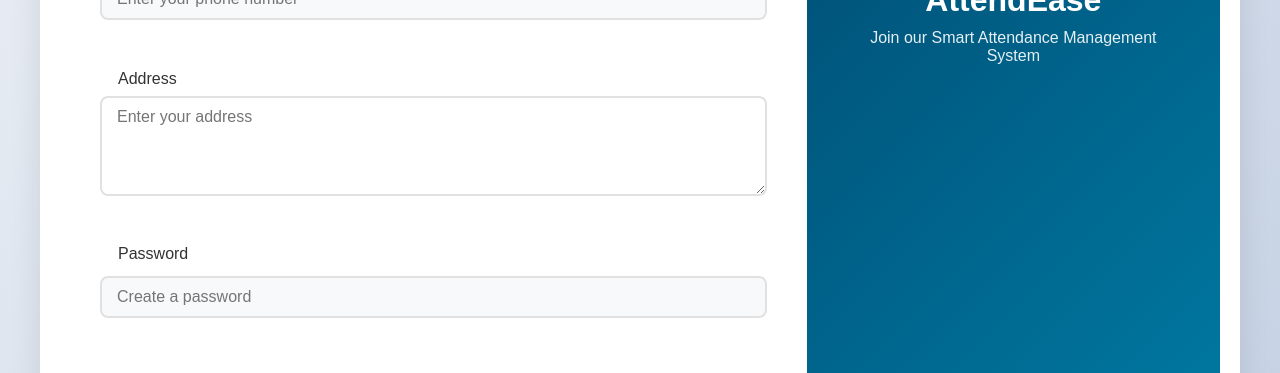
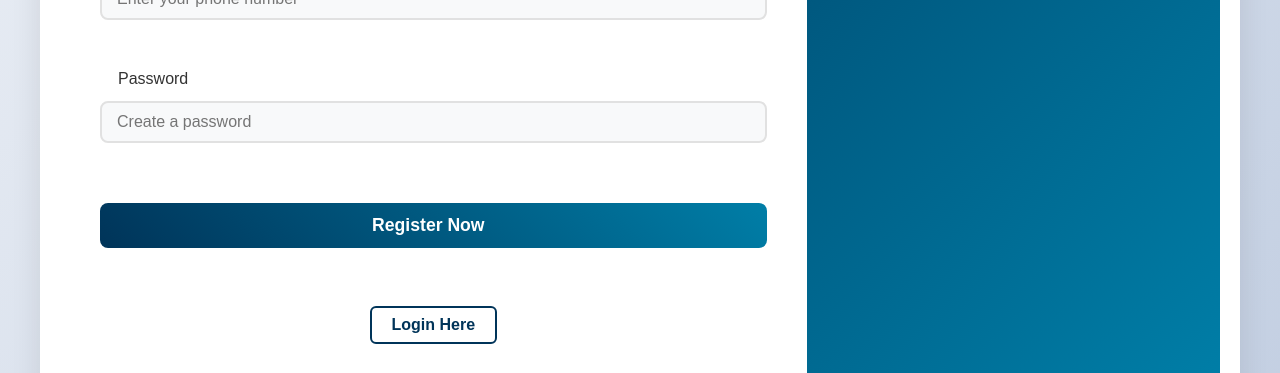
Before and after one commit to DevMinipara/Attendence_system, a React (Vite) app: page /register in a window 1280 px wide. Shown: the part 811-1184 px from the top of the page. Built offline with nearby package versions, Linux system fonts and the light colour scheme.

Commit message:
Student Dashboard & faculty Dashboard

```diff
--- a/src/pages/Faculty/FacultyDashboard.jsx
+++ b/src/pages/Faculty/FacultyDashboard.jsx
@@ -85,7 +85,7 @@
       {/* Main Content */}
       <div className="dashboard-content">
         <div className="welcome-section">
-          <h1>Welcome, {facultyName}!</h1>
+          <h1>Welcome, {facultyName} </h1>
           <p>Generate QR code for attendance or view attendance history</p>
         </div>
 
--- a/src/pages/Home.jsx
+++ b/src/pages/Home.jsx
@@ -67,7 +67,7 @@
           data backup & recovery</b> make it a <b>reliable, scalable, and secure
           solution</b> for educational institutions of all sizes.
         </p>
-        <button>How to Use?</button>
+
         <button onClick={handleSignUp}>Sign Up</button>
       </div>
       <footer className="footer">
--- a/src/pages/Student/Register.jsx
+++ b/src/pages/Student/Register.jsx
@@ -12,7 +12,6 @@
         course: "",
         year: "",
         phone: "",
-        address: "",
         password: ""
     });
 
@@ -43,7 +42,6 @@
         if (!formData.course) newErrors.course = "Enter your course";
         if (!formData.year) newErrors.year = "Select your year";
         if (!patterns.phone.test(formData.phone)) newErrors.phone = "Enter a valid 10-digit phone number";
-        if (!formData.address) newErrors.address = "Enter your address";
         if (!patterns.password.test(formData.password)) newErrors.password = "Password must be at least 6 characters";
 
         setErrors(newErrors);
@@ -216,20 +214,6 @@
 
                         <div className="form-group">
                             <label>
-                                <i className="fas fa-map-marker-alt"></i>
-                                <span>Address</span>
-                            </label>
-                            <textarea
-                                name="address"
-                                placeholder="Enter your address"
-                                value={formData.address}
-                                onChange={handleChange}
-                            />
-                            {errors.address && <span className="error">{errors.address}</span>}
-                        </div>
-
-                        <div className="form-group">
-                            <label>
                                 <i className="fas fa-lock"></i>
                                 <span>Password</span>
                             </label>
```
